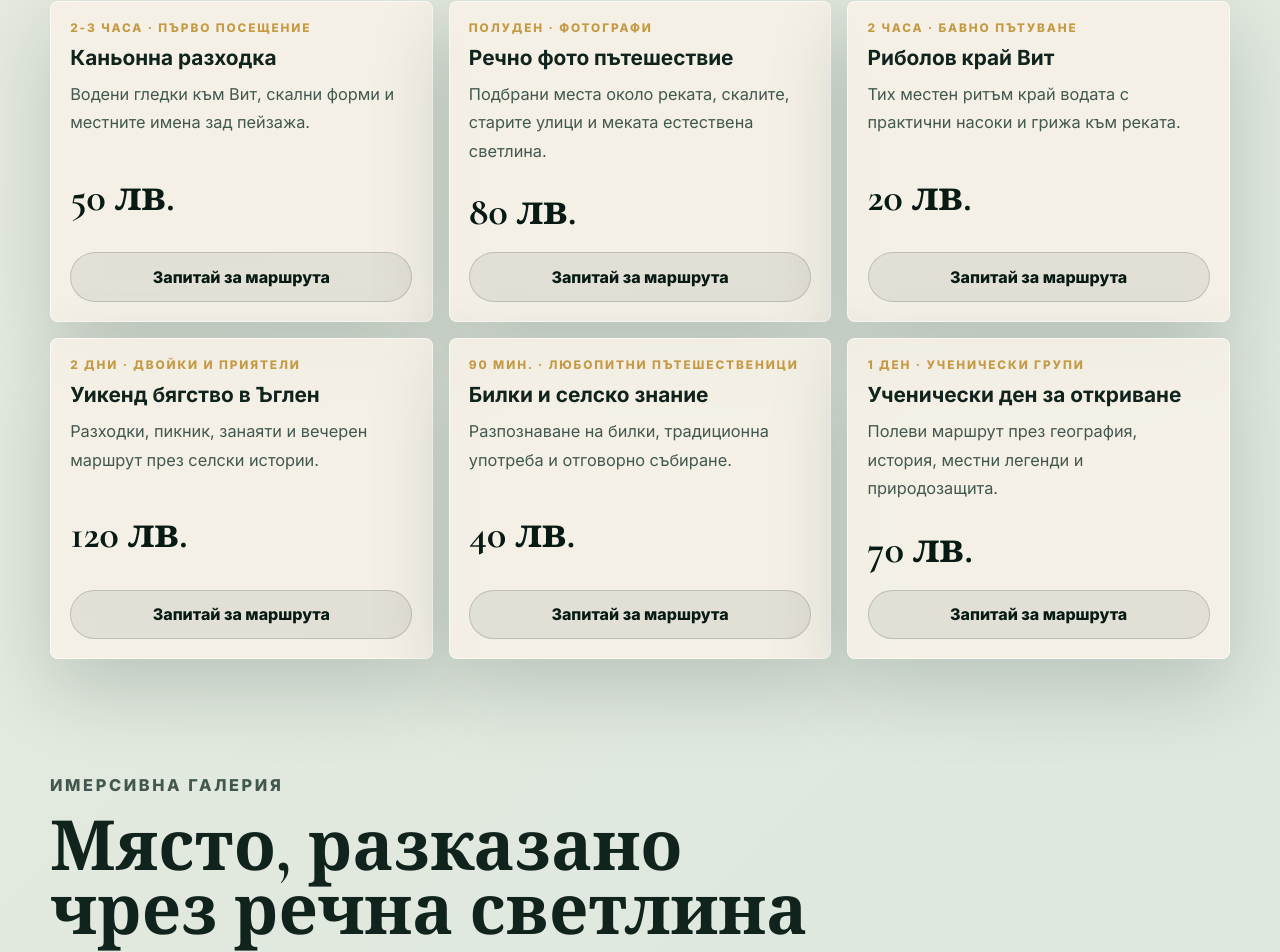
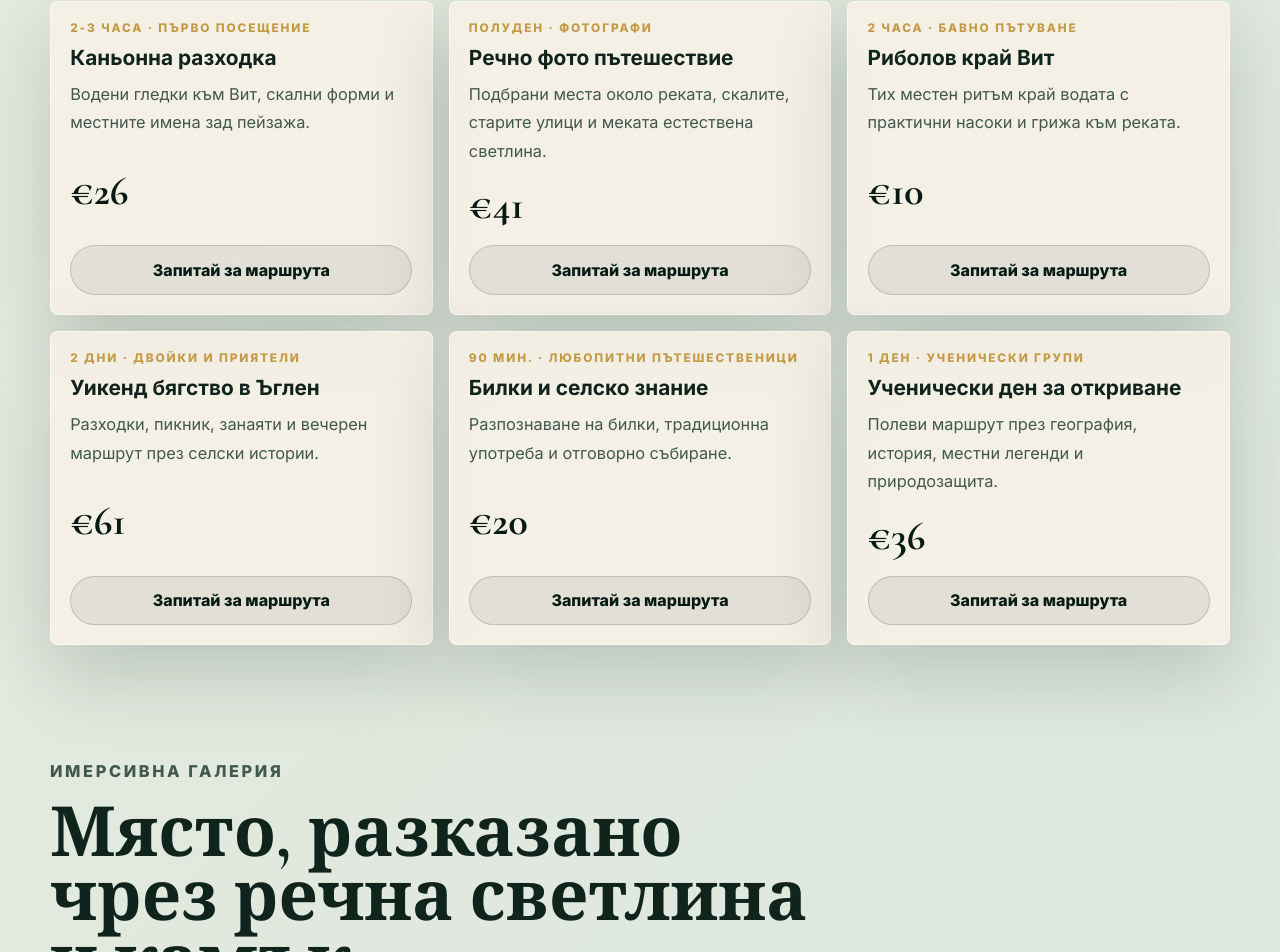
Before and after one commit to DevOpsio-sv/aglen, a React (Vite) app: page / in a window 1280 px wide. Shown: the part 4855-5807 px from the top of the page. Built offline with nearby package versions, Linux system fonts and the light colour scheme.

Commit message:
feat: update site

```diff
--- a/src/App.tsx
+++ b/src/App.tsx
@@ -243,7 +243,7 @@ export function App() {
             <span>{copy.contact.noteOne}</span>
             <span>{copy.contact.noteTwo}</span>
           </div>
-          <a className="button primary" href="mailto:hello@example.com">
+          <a className="button primary" href="mailto:info.aglen@gmail.com">
             {copy.contact.cta}
           </a>
         </div>
--- a/src/content.ts
+++ b/src/content.ts
@@ -140,7 +140,7 @@ const images = {
   kaleto: "/assets/aglen-kaleto-ruins.png",
 };
 
-const prices = ["50 лв.", "80 лв.", "20 лв.", "120 лв.", "40 лв.", "70 лв."];
+const prices = ["€26", "€41", "€10", "€61", "€20", "€36"];
 
 export const contentByLanguage: Record<LanguageCode, PageCopy> = {
   bg: {
```
